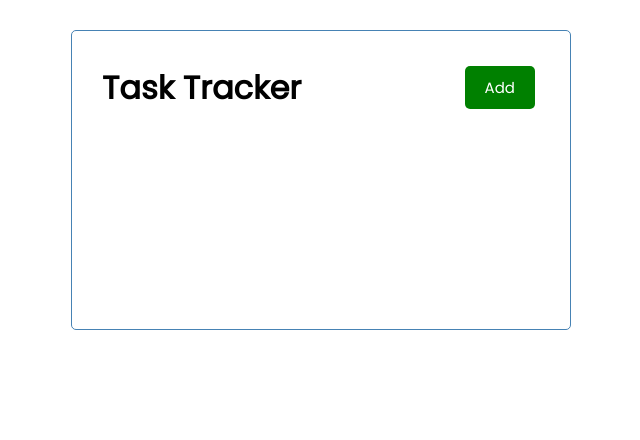
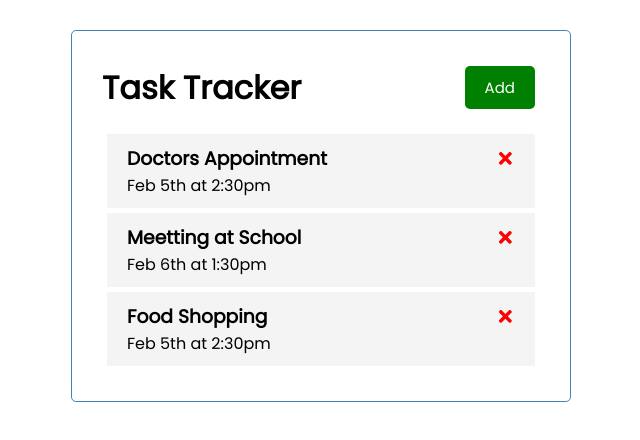
Before and after one commit to SheeloveDol/react-task-tracker, a React (Create React App) app: page / in a window 1280 px wide. Shown: the top 440 px of the page, without its empty margins (319-959 px from the left). Built offline with nearby package versions, Linux system fonts and the light colour scheme.

Commit message:
Add Header, Tasks and Taskcomponents with useState as well

```diff
--- a/package.json
+++ b/package.json
@@ -8,6 +8,7 @@
     "@testing-library/user-event": "^13.5.0",
     "react": "^17.0.2",
     "react-dom": "^17.0.2",
+    "react-icons": "^4.3.1",
     "react-scripts": "5.0.0",
     "web-vitals": "^2.1.4"
   },
--- a/src/App.js
+++ b/src/App.js
@@ -1,4 +1,6 @@
 import Header from './components/Header';
+import Tasks from './components/Tasks'
+import { useState } from 'react';
 
 
 
@@ -6,11 +8,32 @@
 
 
 function App() {
-
+  //now we set the state with a destructuring of the array
+  const [tasks, setTasks] = useState([
+    {
+      id: 1,
+      text: 'Doctors Appointment',
+      day: 'Feb 5th at 2:30pm',
+      reminder: true,
+    },
+    {
+      id: 2,
+      text: 'Meetting at School',
+      day: 'Feb 6th at 1:30pm',
+      reminder: true,
+    },
+    {
+      id: 3,
+      text: 'Food Shopping',
+      day: 'Feb 5th at 2:30pm',
+      reminder: false,
+    },
+  ])
 
   return (
     <div className="container">
       <Header title='Task Tracker' />
+      <Tasks tasks={tasks} />
     </div>
   );
 }
--- a/src/components/Header.jsx
+++ b/src/components/Header.jsx
@@ -1,5 +1,4 @@
 import React from 'react';
-import './header.css';
 import Button from './Button'
 
 const Header = ({ title }) => {
--- /dev/null
+++ b/src/components/Task.jsx
@@ -0,0 +1,15 @@
+
+import { FaTimes } from 'react-icons/fa'
+
+const Task = ({ task }) => {
+  return (
+    <div className='task' >
+      <h3>
+      {task.text} <FaTimes style={{ color: "red", cursor: 'pointer' }}/>
+      </h3>
+      <p>{task.day}</p>
+    </div>
+  )
+}
+
+export default Task
--- /dev/null
+++ b/src/components/Tasks.jsx
@@ -0,0 +1,14 @@
+import Task from './Task'
+
+
+const Tasks = ({ tasks }) => {
+  return (
+    <>
+      {tasks.map((task) => (
+        <Task key={task.id} task={task}/>
+      ))}
+    </>
+  )
+}
+
+export default Tasks
--- a/src/components/header.css
+++ /dev/null
@@ -1,32 +0,0 @@
-ul {
-  display: flex;
-  width: 100vw;
-  justify-content: center;
-  gap: 4rem;
-  list-style-type:none;
-  background-color: aqua;
-  padding: 2rem;
-  margin-top: 0;
-}
-
-li {
-  background-color: darkblue;
-  padding: 0.75rem;
-  border-radius: 5px;
-  opacity: 0.2;
-  transition: 2s;
-}
-
-li:hover {
-  opacity: 1;
-  transform: rotate(360deg);
-}
-
-a {
-  color: white;
-  text-decoration: none;
-}
-
-/* a::hover {
-  cursor: pointer;
-} */
```
Also changed, not shown: 1 other file (tests, documents, lock files or other folders).
